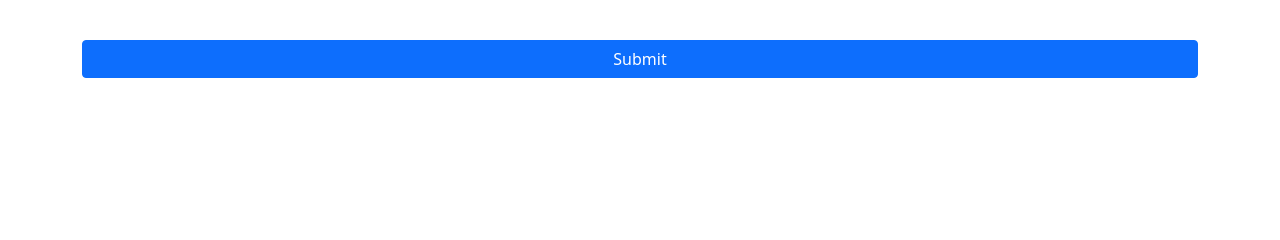
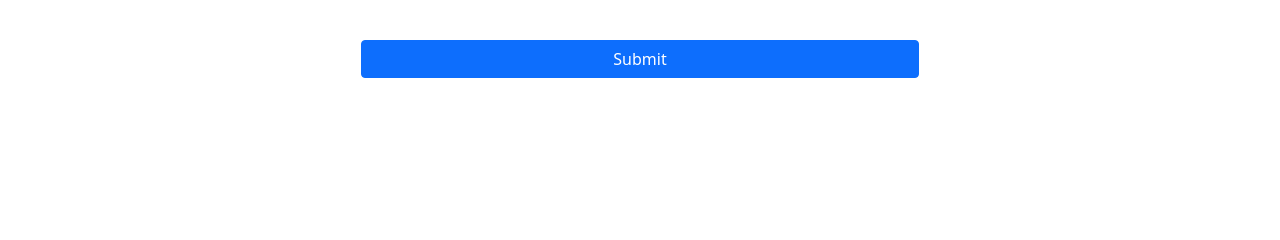
Before and after one commit to prabik98/python-Stock-Tracker-Live, a Django app: template mainapp/templates/mainapp/stockpicker.html in a window 1280 px wide. Shown: the part 360-600 px from the top of the page. Run offline with Django 3.2, Linux system fonts and the light colour scheme; the template is opened without the code that fills it, so the values that code supplies are empty.

Commit message:
FrontEnd modified

```diff
--- a/mainapp/templates/mainapp/stockpicker.html
+++ b/mainapp/templates/mainapp/stockpicker.html
@@ -20,7 +20,7 @@ StockPicker
             {% endfor %}
         </select>
         <br>
-        <div class="d-grid gap-2">
+        <div class="d-grid gap-2 col-6 mx-auto">
             <input class="btn btn-primary" type="submit" value="Submit">
         </div>
     </form>
```
